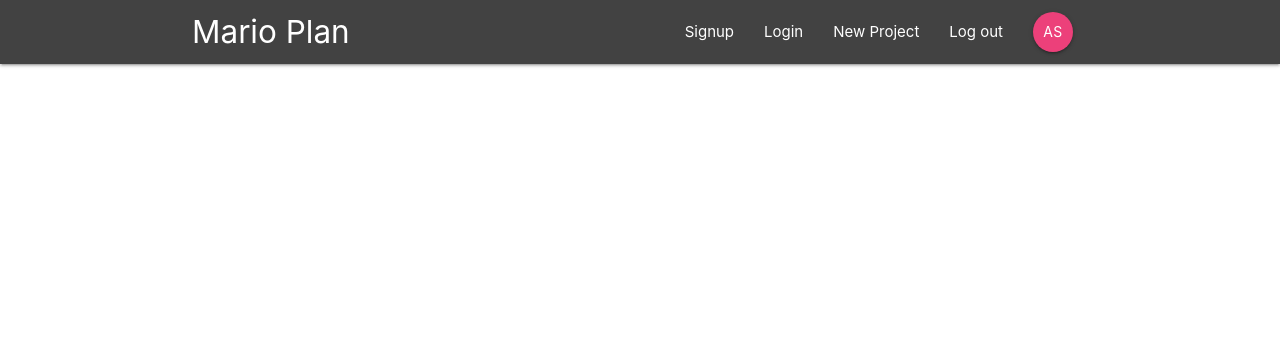
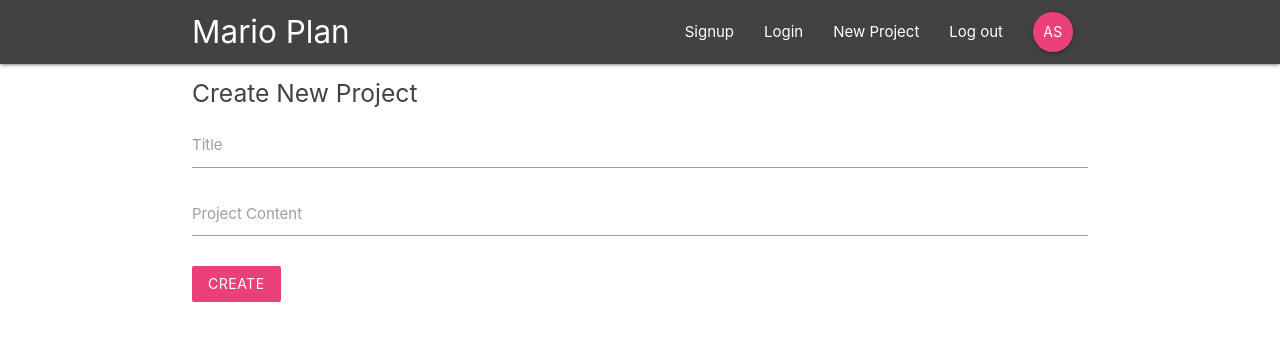
Before and after one commit to TB831/FirebaseProjectManger, a React (Create React App) app: page /create in a window 1280 px wide. Shown: the top 340 px of the page. Built offline with nearby package versions, Linux system fonts and the light colour scheme.

Commit message:
CreateProject logic is complete. tested and working

```diff
--- a/src/App.js
+++ b/src/App.js
@@ -5,6 +5,7 @@ import Dashboard from './containers/Dashboard';
 import ProjectDetails from './components/ProjectDetails';
 import SignIn from './containers/SignIn';
 import SignUp from './containers/SignUp';
+import CreateProject from './containers/CreateProject';
 
 class App extends Component {
   render() {
@@ -17,6 +18,7 @@ class App extends Component {
             <Route path="/project/:id" component={ProjectDetails} />
             <Route path="/signin" component={SignIn} />
             <Route path="/signup" component={SignUp} />
+            <Route path="/create" component={CreateProject} />
           </Switch>
         </div>
       </BrowserRouter>
--- a/src/containers/CreateProject.js
+++ b/src/containers/CreateProject.js
@@ -4,12 +4,34 @@ class CreateProject extends Component {
   constructor(props) {
     super(props);
     this.state = {
-
+      title: '',
+      content: ''
     }
   }
+
+  onSubmitHandler = (e) => {
+    e.preventDefault();
+    console.log(this.state);
+  }
+
   render() {
     return (
-
+      <div className="container">
+        <form onSubmit={this.onSubmitHandler} className="white">
+          <h5 className="grey-text text-darken-3">Create New Project</h5>
+          <div className="input-field">
+            <label htmlFor="title">Title</label>
+            <input onChange={(e) => this.setState({ [e.target.id]: e.target.value })} type="text" id="title" />
+          </div>
+          <div className="input-field">
+            <label htmlFor="content">Project Content</label>
+            <textarea onChange={(e) => this.setState({ [e.target.id]: e.target.value })} id="content" className="materialize-textarea" />
+          </div>
+          <div className="input-field">
+            <button className="btn pink lighten-1 z-depth-0">Create</button>
+          </div>
+        </form>
+      </div>
     );
   }
 }
```
